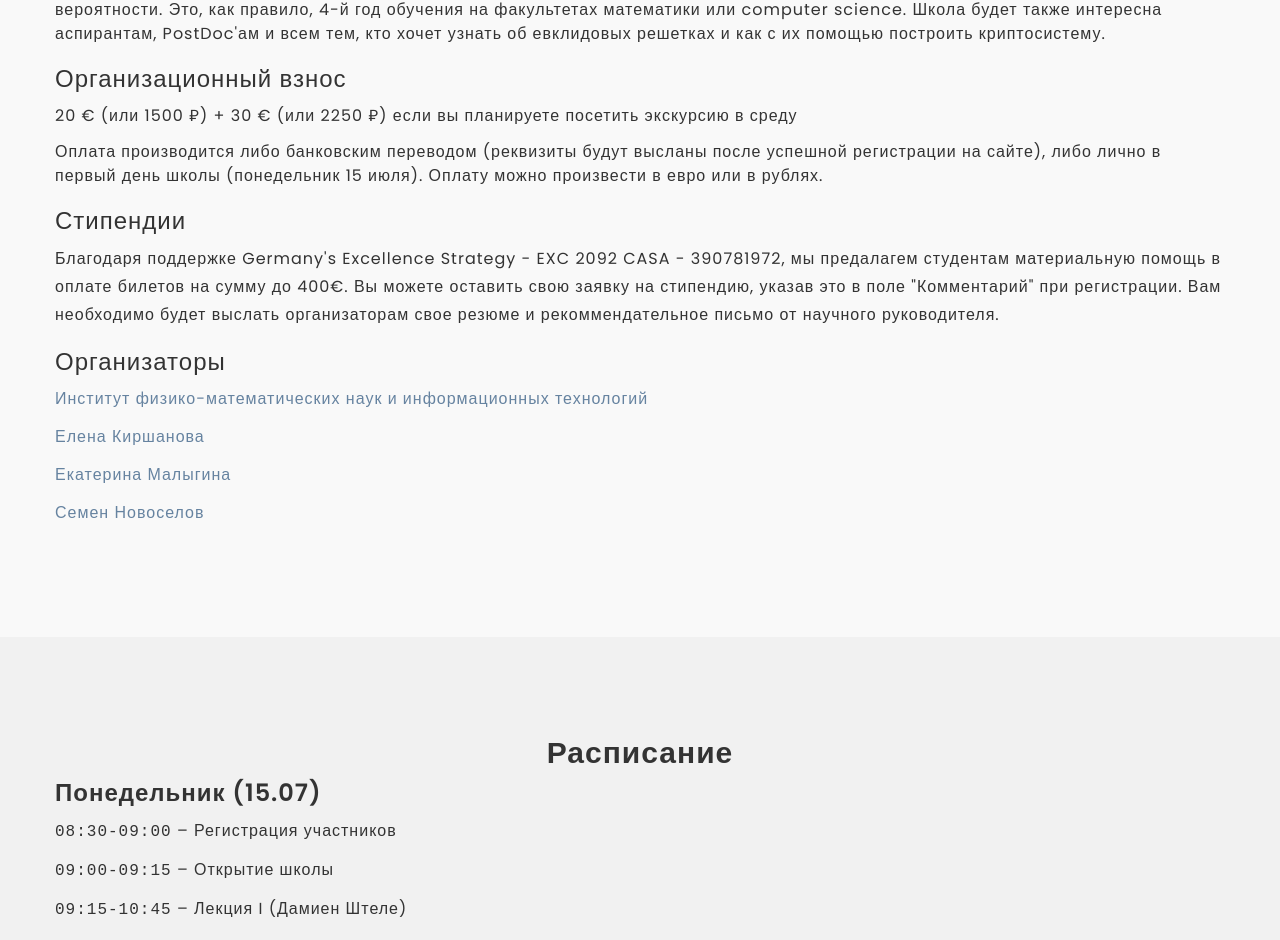
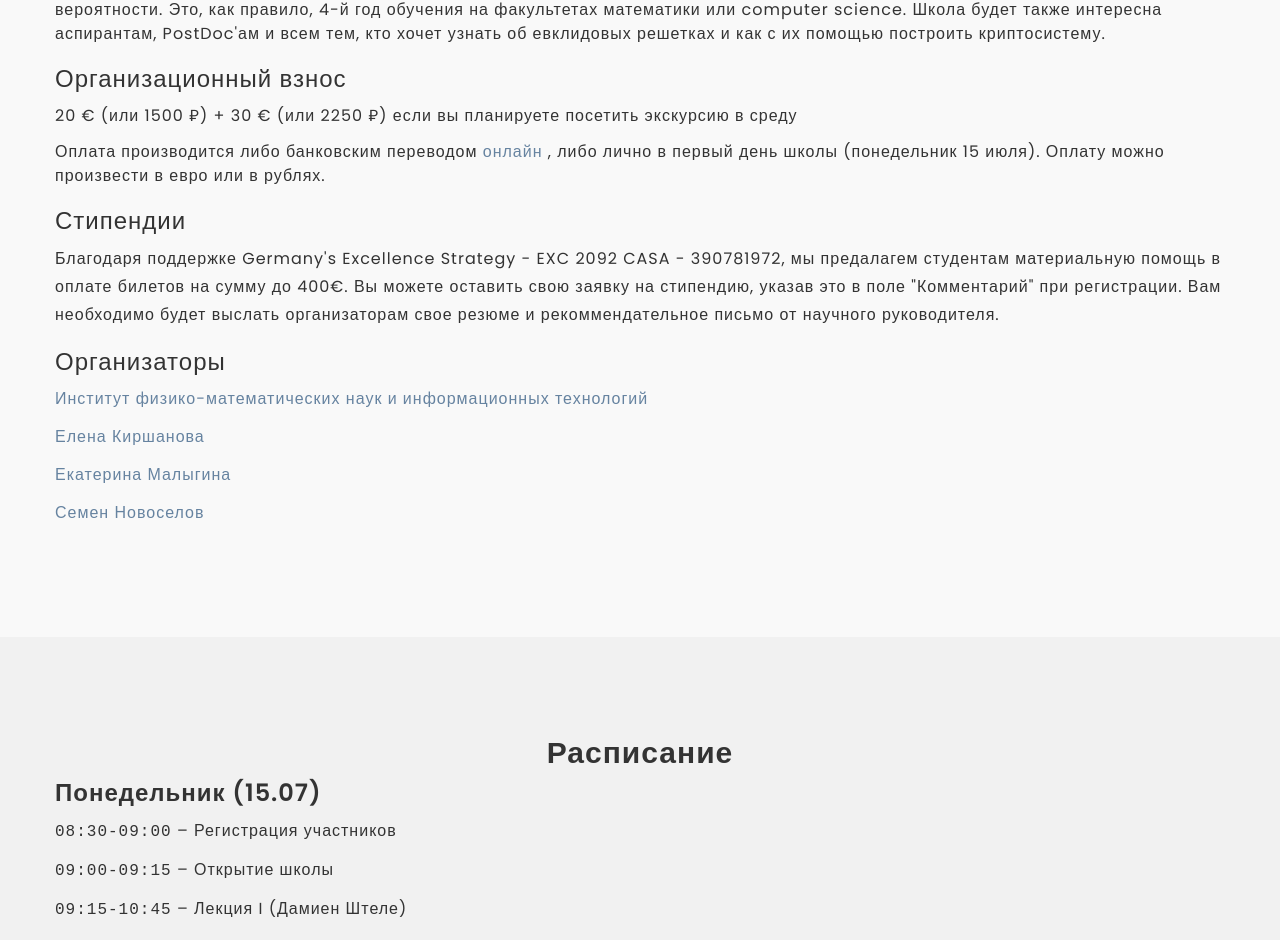
Before and after one commit to summerschool-kld/summerschool-kld, a plain HTML site: page index.html in a window 1280 px wide. Shown: the part 1130-2070 px from the top of the page. Drawn offline with Linux system fonts and the light colour scheme.

Commit message:
payment rus upd

```diff
--- a/index.html
+++ b/index.html
@@ -123,7 +123,7 @@
 
               <p> <h3> Организационный взнос </h3>
               <p>  20 &#x20AC; (или 1500 &#x20BD;) + 30 &#x20AC; (или 2250 &#x20BD;) если вы планируете посетить экскурсию в среду </p>
-              Оплата производится либо банковским переводом (реквизиты будут высланы после успешной регистрации на сайте), либо лично в первый день школы (понедельник 15 июля).
+              Оплата производится либо банковским переводом <a href="https://www.kantiana.ru/payment/"> онлайн </a>, либо лично в первый день школы (понедельник 15 июля).
               Оплату можно произвести в евро или в рублях.
 
               <p> <h3> Стипендии </h3>
```
